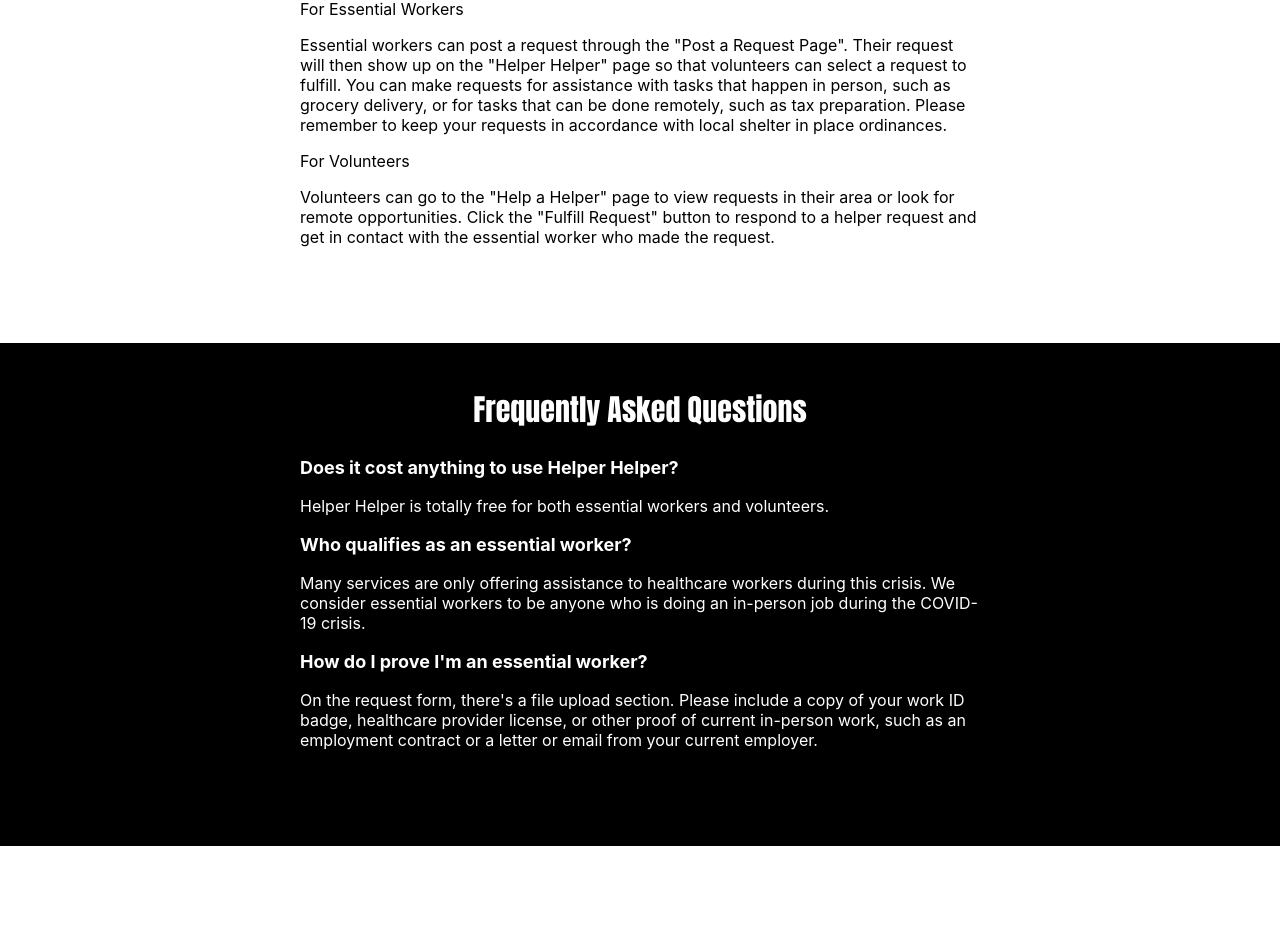
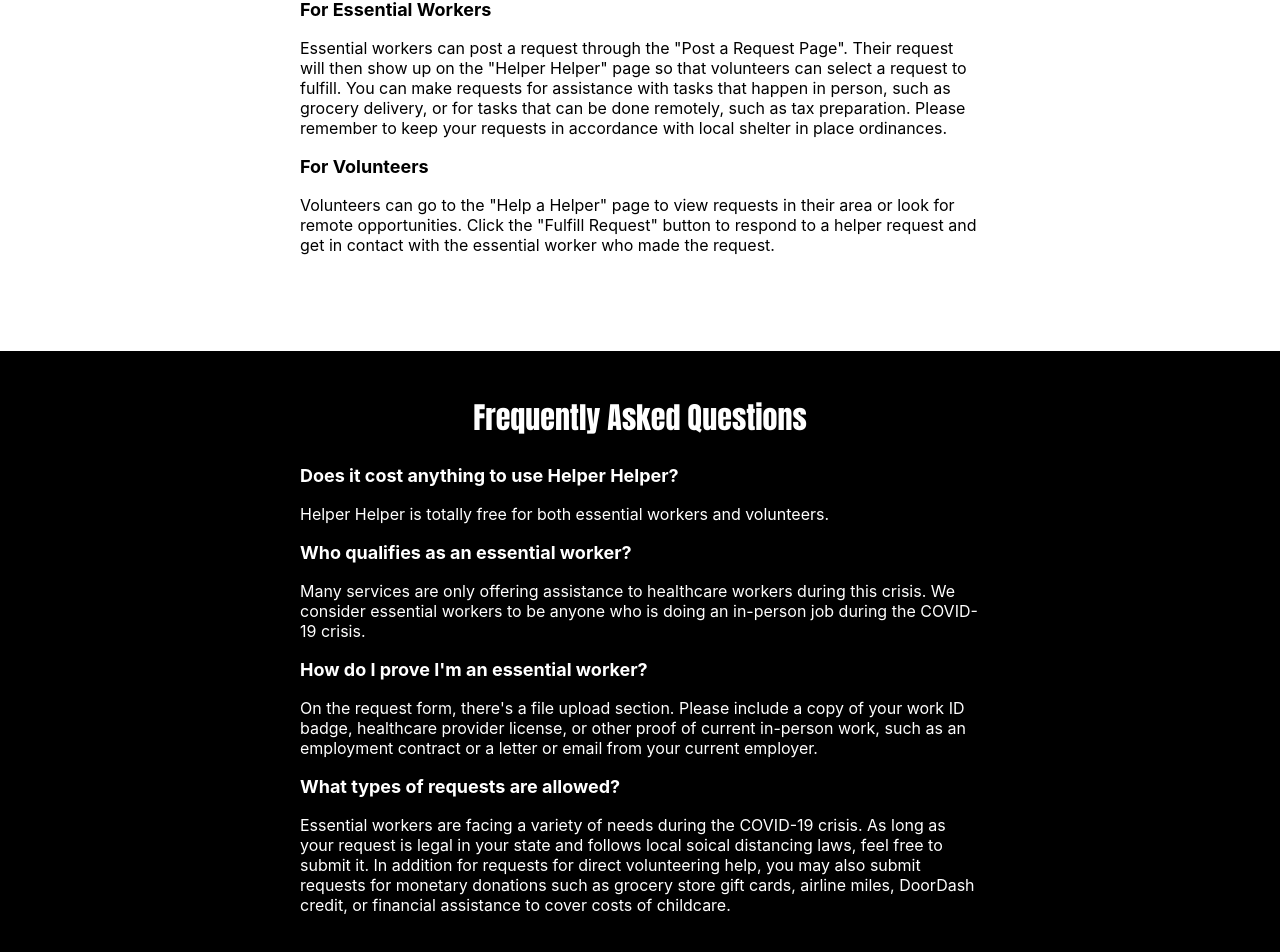
Before and after one commit to kirawoods/helper-helper, a React (Create React App) app: page / in a window 1280 px wide. Shown: the part 1116-2068 px from the top of the page. Before the commit the page ends 1962 px from the top, so only its background shows below. Built offline with nearby package versions, Linux system fonts and the light colour scheme.

Commit message:
adds FAQ to home page

```diff
--- a/src/components/Home.js
+++ b/src/components/Home.js
@@ -19,7 +19,7 @@
       </div>
       <div className="how-it-works-section">
         <h2 className="how-it-works-header">How It Works</h2>
-        <p>For Essential Workers</p>
+        <p className="question">For Essential Workers</p>
         <p>
           Essential workers can post a request through the "Post a Request
           Page". Their request will then show up on the "Helper Helper" page so
@@ -29,7 +29,7 @@
           preparation. Please remember to keep your requests in accordance with
           local shelter in place ordinances.
         </p>
-        <p>For Volunteers</p>
+        <p className="question">For Volunteers</p>
         <p>
           Volunteers can go to the "Help a Helper" page to view requests in
           their area or look for remote opportunities. Click the "Fulfill
@@ -57,6 +57,16 @@
           proof of current in-person work, such as an employment contract or a
           letter or email from your current employer.
         </p>
+        <p className="question">What types of requests are allowed?</p>
+        <p className="answer">
+          Essential workers are facing a variety of needs during the COVID-19
+          crisis. As long as your request is legal in your state and follows
+          local soical distancing laws, feel free to submit it. In addition for
+          requests for direct volunteering help, you may also submit requests
+          for monetary donations such as grocery store gift cards, airline
+          miles, DoorDash credit, or financial assistance to cover costs of
+          childcare.
+        </p>
       </div>
     </div>
   );
```
